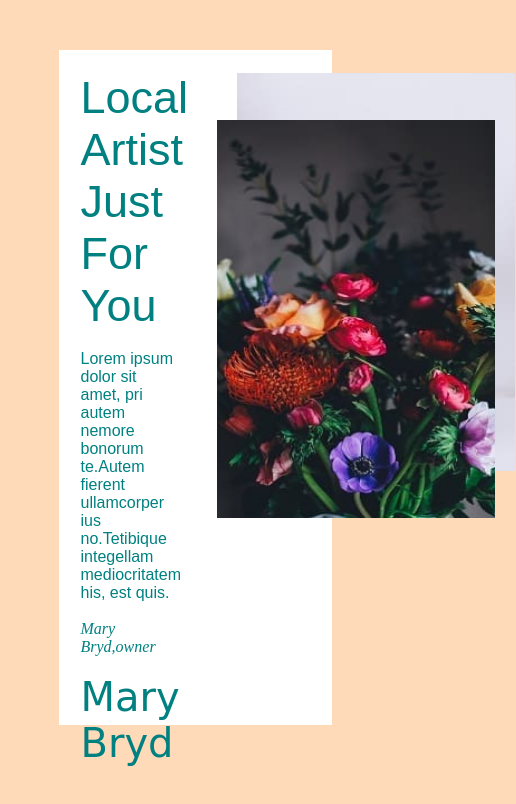
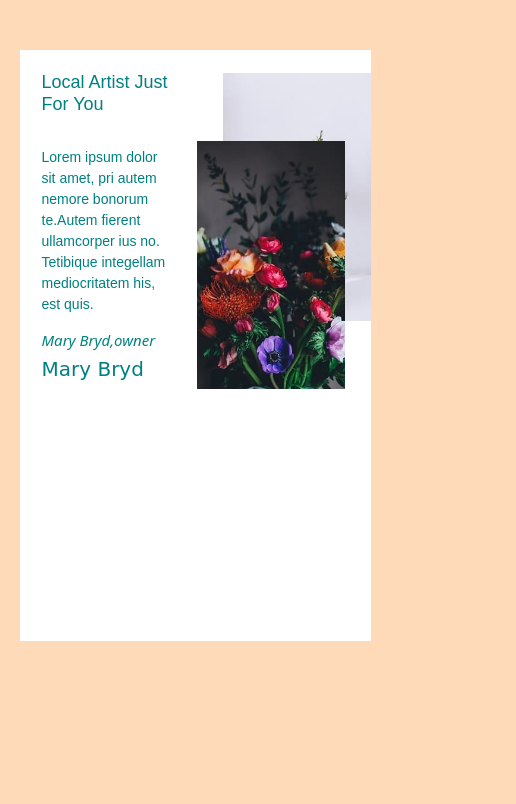
Before and after one commit to bhavya512500/CssProject, a plain HTML site: page task1reagain.html in a window 390 px wide. Shown: the whole page, 516 px wide, since content can reach past the window. Drawn offline with nearby package versions, Linux system fonts and the light colour scheme; a web font is replaced by a local one.

Commit message:
second commit

```diff
--- a/task1reagain.html
+++ b/task1reagain.html
@@ -3,6 +3,10 @@
   <head>
     <meta charset="utf-8" />
     <meta name="viewport" content="width=device-width, initial-scale=1" />
+    <link
+      href="https://cdn.jsdelivr.net/npm/bootstrap@5.3.8/dist/css/bootstrap.min.css"
+      rel="stylesheet"
+    />
     <link
       href="https://fonts.googleapis.com/css2?family=Roboto:ital,wght@0,100..900;1,100..900&display=swap"
       rel="stylesheet"
@@ -33,27 +37,26 @@
         height: 100%;
         border: 1px solid transparent;
         float: left;
-		padding: 20px ;
-
+        padding: 20px;
       }
-      h1 {
+      .box h1 {
         text-transform: capitalize;
         font-family: "Archivo", sans-serif;
         color: #008080;
         font-size: 45px;
         font-weight: 400;
       }
-      p {
+      .box p {
         color: #008080;
         font-family: "Archivo", sans-serif;
         font-weight: 500;
       }
-      h4 {
+      .box h4 {
         color: #008080;
         font-style: italic;
         font-weight: 400;
       }
-      h2 {
+      .box h2 {
         color: #008080;
         font-family: "Whisper", cursive;
         font-weight: 400;
@@ -78,21 +81,74 @@
         width: 100%;
         height: 100%;
       }
+      @media (max-width: 768px) {
+        .main .box h1 {
+          font-size: 25px;
+        }
+        .main .box h4 {
+          font-size: 18px;
+        }
+        .main .box h2 {
+          font-size: 25px;
+        }
+        .main .img {
+          width: 200px;
+          height: 300px;
+        }
+        .main .img:last-child {
+          top: 15%;
+          left: 0%;
+        }
+        .main .img:first-child {
+          left: 20%;
+        }
+      }
+      @media (max-width: 425px) {
+        .main  {
+          width: 90vw;
+          height: 70vh;
+          margin: 50px auto;
+        }
+
+        .main .box h1 {
+          font-size: 18px;
+        }
+        .main .box p {
+          font-size: 14px;
+        }
+        .main .box h4 {
+          font-size: 15px;
+        }
+        .main .box h2 {
+          font-size: 20px;
+        }
+        .main .img {
+          width: 150px;
+          height: 250px;
+        }
+        .main .img:last-child {
+          top: 15%;
+          left: 0%;
+        }
+        .main .img:first-child {
+          left: 15%;
+        }
+      }
     </style>
   </head>
   <body>
     <div class="main">
       <div class="box">
-        <h1>Local artist just for <br />you</h1>
+        <h1>Local artist just for <br class="d-none d-md-block" />you</h1>
         <br />
         <p>
-          Lorem ipsum dolor sit amet, pri autem nemore bonorum <br />te.Autem
-          fierent ullamcorper ius no.Tetibique integellam <br />mediocritatem
+          Lorem ipsum dolor sit amet, pri autem nemore bonorum <br class="d-none d-md-block"/>te.Autem
+          fierent ullamcorper ius no. Tetibique integellam <br class="d-none d-md-block" />mediocritatem
           his, est quis.
         </p>
-        <br />
+        <br class="d-none d-md-block"/>
         <h4>Mary Bryd,owner</h4>
-        <br />
+        <br  class="d-none d-md-block"/>
         <h2>Mary Bryd</h2>
       </div>
       <div class="box">
```
Lines whose indentation alone changed are shown as unchanged.
